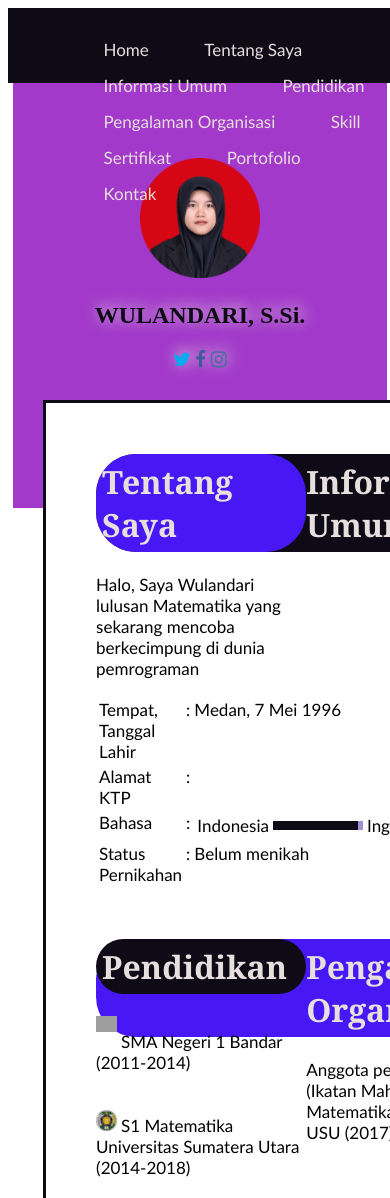
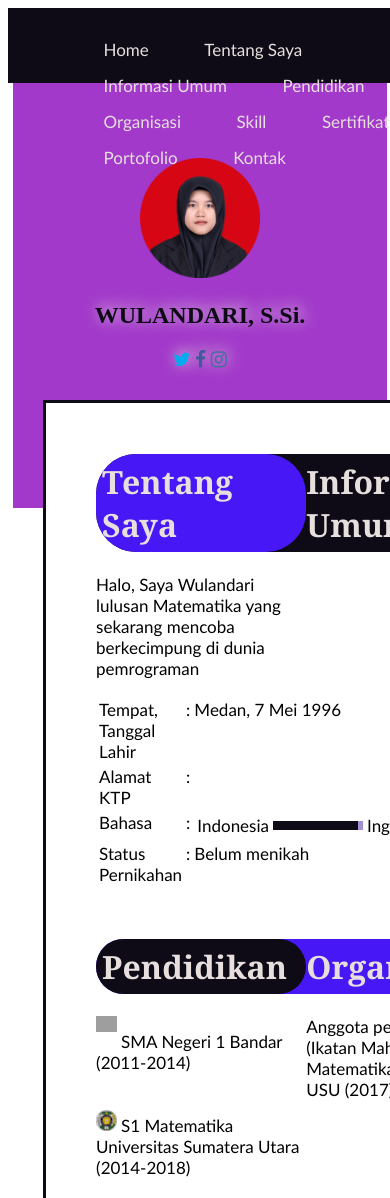
Before and after one commit to wulandari8220/wulandari8220.github.io, a plain HTML site: page index.html in a window 390 px wide. Shown: the top 1198 px of the page. Drawn offline with nearby package versions, Linux system fonts and the light colour scheme; grey boxes are pictures that could not be loaded.

Commit message:
menambahkan responsive

```diff
--- a/index.html
+++ b/index.html
@@ -26,7 +26,7 @@
 				<a href="#pendidikan">Pendidikan</a>
 			</li>
 			<li>
-				<a href="#organisasi">Pengalaman Organisasi</a>
+				<a href="#organisasi">Organisasi</a>
 			</li>
 			<li>
 				<a href="#skill">Skill</a>
@@ -112,7 +112,7 @@
 				</div>
 
 				<div id="organisasi" class="organisasi">
-					<h1 id="saya">Pengalaman Organisasi</h1>
+					<h1 id="saya">Organisasi</h1>
 					<p>Anggota pengurus IM3 (Ikatan Mahasiswa Matematika Muslim) FMIPA USU (2017)</p>
 				</div>
 			</div>
```
